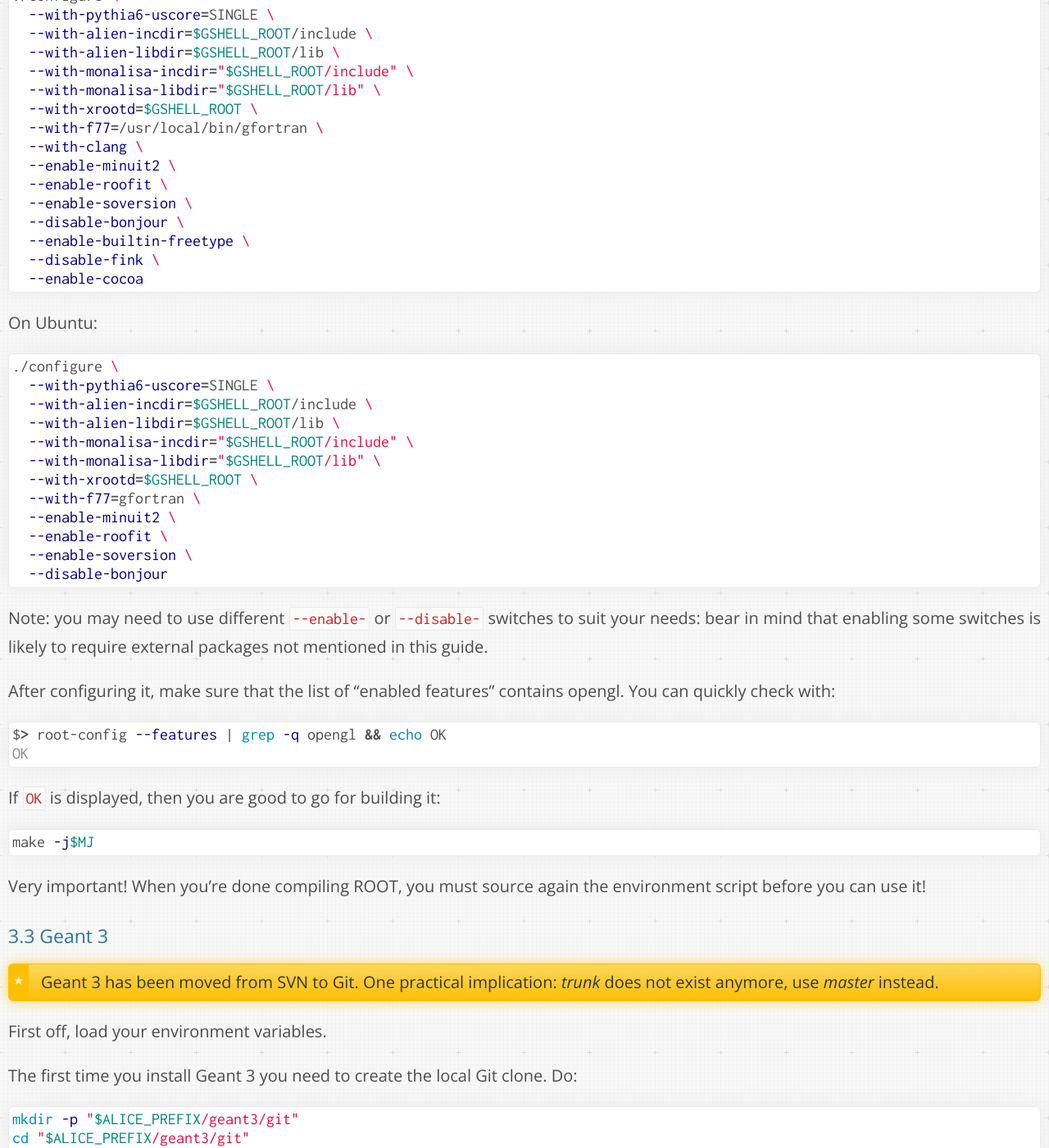
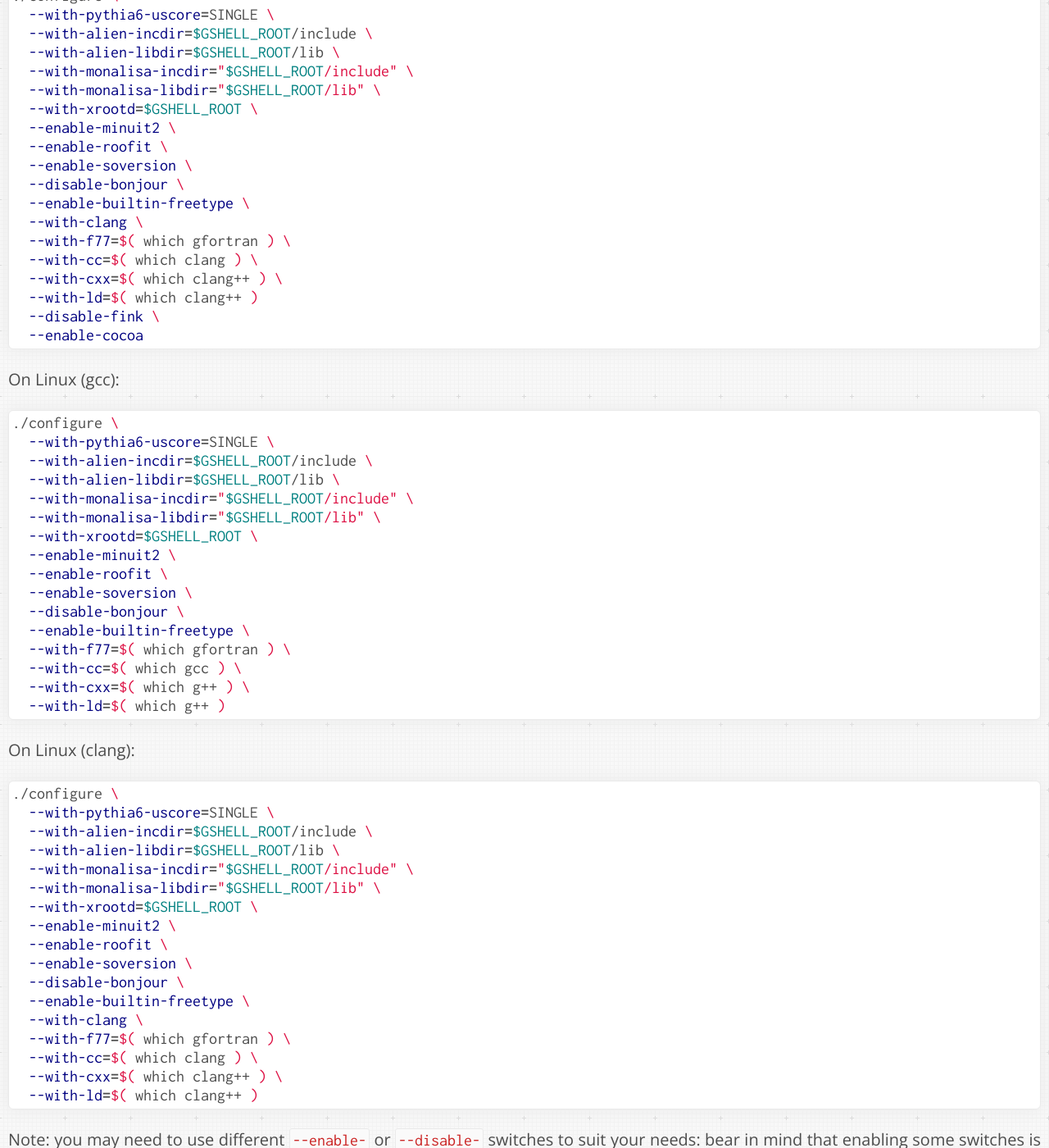
Before and after one commit to dberzano/dberzano.github.io, a Jekyll site: the page built from alice/install-aliroot/manual.md, in a window 1280 px wide and 1400 px high, scrolled down 7757 px. Shown: the whole window at 82% size. Built offline with Jekyll 4.4.1, drawn with Linux system fonts in a browser that asks for light colours; Markdown is read by kramdown in place of the engine named in the settings; some of the changed text lies outside the part shown.

Commit message:
AliInst: compile ROOT with Clang on Linux
Also enables builtin Freetype on Linux to match automatic installer

````diff
--- a/alice/install-aliroot/manual.md
+++ b/alice/install-aliroot/manual.md
@@ -356,7 +356,7 @@
 you customize your own ROOT installation based on your needs: Geant 3
 and AliRoot will rely on ROOT's configuration to compile.
 
-On **OS X**, configure it with:
+On **OS X** configure it with:
 
 ```bash
 ./configure \
@@ -366,18 +366,21 @@
   --with-monalisa-incdir="$GSHELL_ROOT/include" \
   --with-monalisa-libdir="$GSHELL_ROOT/lib" \
   --with-xrootd=$GSHELL_ROOT \
-  --with-f77=/usr/local/bin/gfortran \
-  --with-clang \
   --enable-minuit2 \
   --enable-roofit \
   --enable-soversion \
   --disable-bonjour \
   --enable-builtin-freetype \
+  --with-clang \
+  --with-f77=$( which gfortran ) \
+  --with-cc=$( which clang ) \
+  --with-cxx=$( which clang++ ) \
+  --with-ld=$( which clang++ )
   --disable-fink \
   --enable-cocoa
 ```
 
-On **Ubuntu**:
+On **Linux (gcc)**:
 
 ```bash
 ./configure \
@@ -387,11 +390,37 @@
   --with-monalisa-incdir="$GSHELL_ROOT/include" \
   --with-monalisa-libdir="$GSHELL_ROOT/lib" \
   --with-xrootd=$GSHELL_ROOT \
-  --with-f77=gfortran \
   --enable-minuit2 \
   --enable-roofit \
   --enable-soversion \
-  --disable-bonjour
+  --disable-bonjour \
+  --enable-builtin-freetype \
+  --with-f77=$( which gfortran ) \
+  --with-cc=$( which gcc ) \
+  --with-cxx=$( which g++ ) \
+  --with-ld=$( which g++ )
+```
+
+On **Linux (clang)**:
+
+```bash
+./configure \
+  --with-pythia6-uscore=SINGLE \
+  --with-alien-incdir=$GSHELL_ROOT/include \
+  --with-alien-libdir=$GSHELL_ROOT/lib \
+  --with-monalisa-incdir="$GSHELL_ROOT/include" \
+  --with-monalisa-libdir="$GSHELL_ROOT/lib" \
+  --with-xrootd=$GSHELL_ROOT \
+  --enable-minuit2 \
+  --enable-roofit \
+  --enable-soversion \
+  --disable-bonjour \
+  --enable-builtin-freetype \
+  --with-clang \
+  --with-f77=$( which gfortran ) \
+  --with-cc=$( which clang ) \
+  --with-cxx=$( which clang++ ) \
+  --with-ld=$( which clang++ )
 ```
 
 **Note:** you may need to use different `--enable-` or `--disable-`
````
